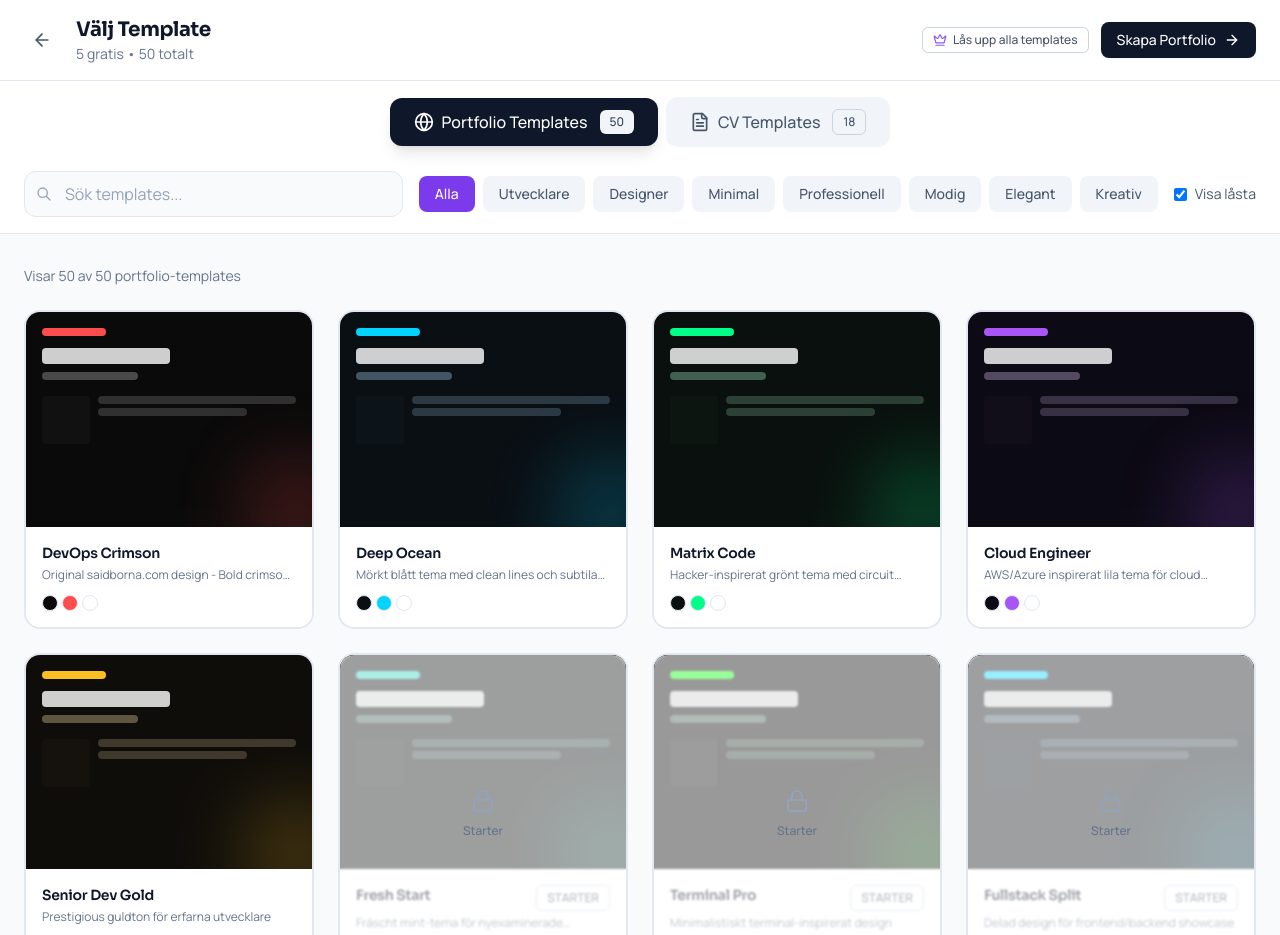
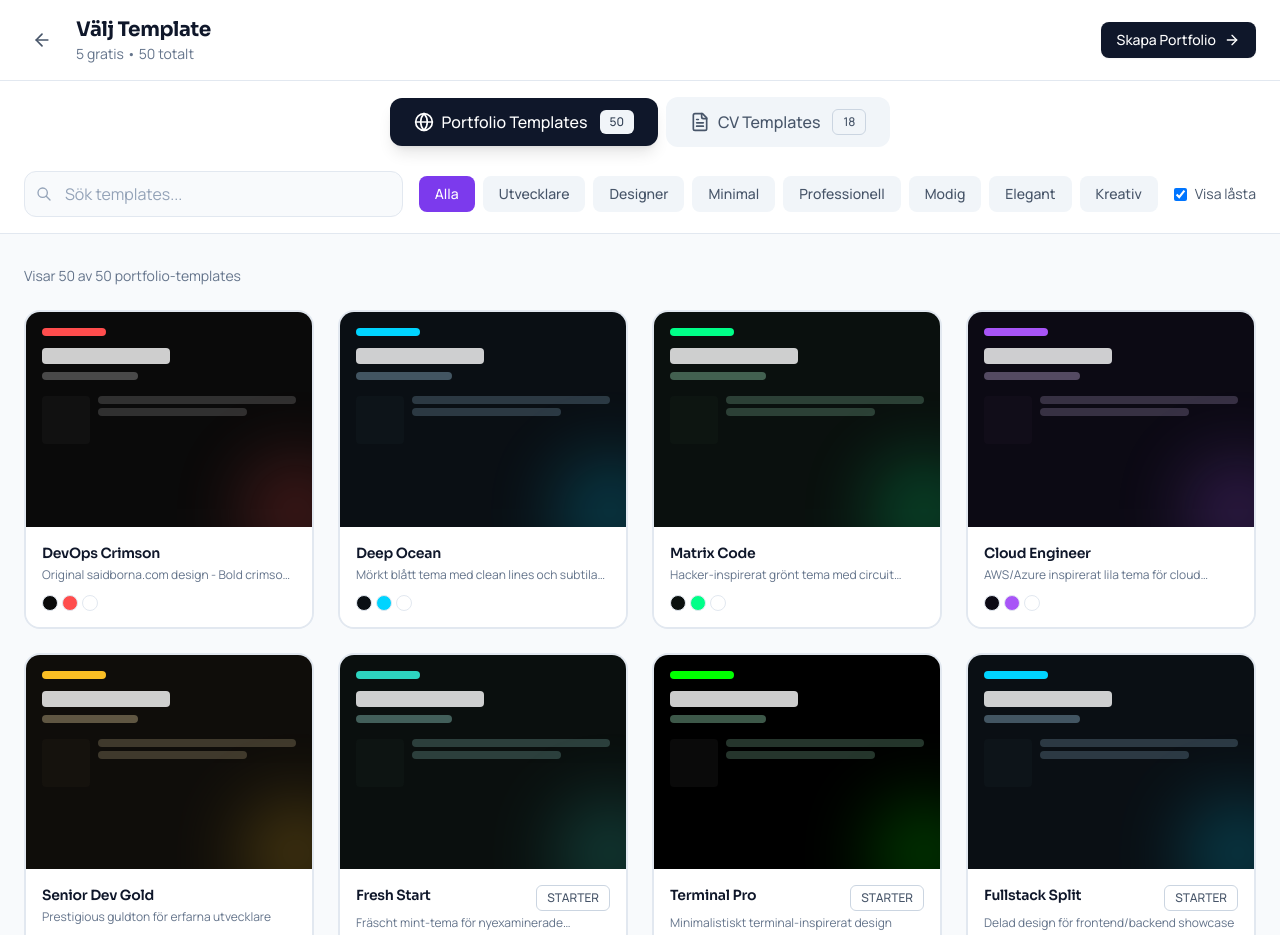
Before and after one commit to S-Borna/portfolyo, a Next.js app: page /templates in a window 1280 px wide. Shown: the top 935 px of the page. Built offline with nearby package versions, Linux system fonts and the light colour scheme.

Commit message:
feat: make all templates visible and accessible during development
- Remove blur/lock overlay from all templates
- Set userTier to 'pro' so nothing is locked
- Keep tier badges as visual info for future pricing
- All 50 portfolio + 18 CV templates now fully visible and selectable

```diff
--- a/src/app/templates/page.tsx
+++ b/src/app/templates/page.tsx
@@ -67,9 +67,9 @@ function PortfolioTemplateCard({ template, index, totalCount, isSelected, isLock
             className={`relative group rounded-2xl overflow-hidden cursor-pointer transition-all duration-300 border-2 ${isSelected
                     ? 'border-violet-500 ring-4 ring-violet-500/20'
                     : 'border-slate-200 hover:border-slate-300'
-                } ${isLocked ? 'opacity-70' : ''}`}
-            onClick={isLocked ? undefined : onSelect}
-            whileHover={!isLocked ? { y: -4, scale: 1.02 } : {}}
+                }`}
+            onClick={onSelect}
+            whileHover={{ y: -4, scale: 1.02 }}
         >
             {/* Preview area */}
             <div
@@ -169,17 +169,6 @@ function PortfolioTemplateCard({ template, index, totalCount, isSelected, isLock
                 </div>
             )}
 
-            {/* Locked overlay */}
-            {isLocked && (
-                <div className="absolute inset-0 bg-white/60 backdrop-blur-[1px] flex items-center justify-center">
-                    <div className="text-center">
-                        <Lock className="w-6 h-6 text-slate-400 mx-auto mb-1" />
-                        <span className="text-xs text-slate-500 font-medium">
-                            {tier === 'pro' ? 'Pro' : 'Starter'}
-                        </span>
-                    </div>
-                </div>
-            )}
         </motion.div>
     );
 }
@@ -205,9 +194,9 @@ function CVTemplateCard({ template, isSelected, isLocked, onSelect }: CVCardProp
             className={`relative group rounded-2xl overflow-hidden cursor-pointer transition-all duration-300 border-2 ${isSelected
                     ? 'border-violet-500 ring-4 ring-violet-500/20'
                     : 'border-slate-200 hover:border-slate-300'
-                } ${isLocked ? 'opacity-70' : ''}`}
-            onClick={isLocked ? undefined : onSelect}
-            whileHover={!isLocked ? { y: -4, scale: 1.02 } : {}}
+                }`}
+            onClick={onSelect}
+            whileHover={{ y: -4, scale: 1.02 }}
         >
             {/* A4 Preview */}
             <div
@@ -320,17 +309,6 @@ function CVTemplateCard({ template, isSelected, isLocked, onSelect }: CVCardProp
                 </div>
             )}
 
-            {/* Locked overlay */}
-            {isLocked && (
-                <div className="absolute inset-0 bg-white/60 backdrop-blur-[1px] flex items-center justify-center">
-                    <div className="text-center">
-                        <Lock className="w-6 h-6 text-slate-400 mx-auto mb-1" />
-                        <span className="text-xs text-slate-500 font-medium">
-                            {template.tier === 'pro' ? 'Pro' : 'Starter'}
-                        </span>
-                    </div>
-                </div>
-            )}
         </motion.div>
     );
 }
@@ -357,8 +335,9 @@ function TemplatesPageContent() {
         }
     }, [searchParams]);
 
-    // User tier (would come from auth in real app)
-    const userTier: 'free' | 'starter' | 'pro' = 'free';
+    // User tier - set to 'pro' during development so all templates are accessible
+    // TODO: Connect to actual user subscription tier from auth
+    const userTier: 'free' | 'starter' | 'pro' = 'pro';
 
     const canUseTier = (tier: 'free' | 'starter' | 'pro') => {
         const tierHierarchy = { free: 0, starter: 1, pro: 2 };
```
